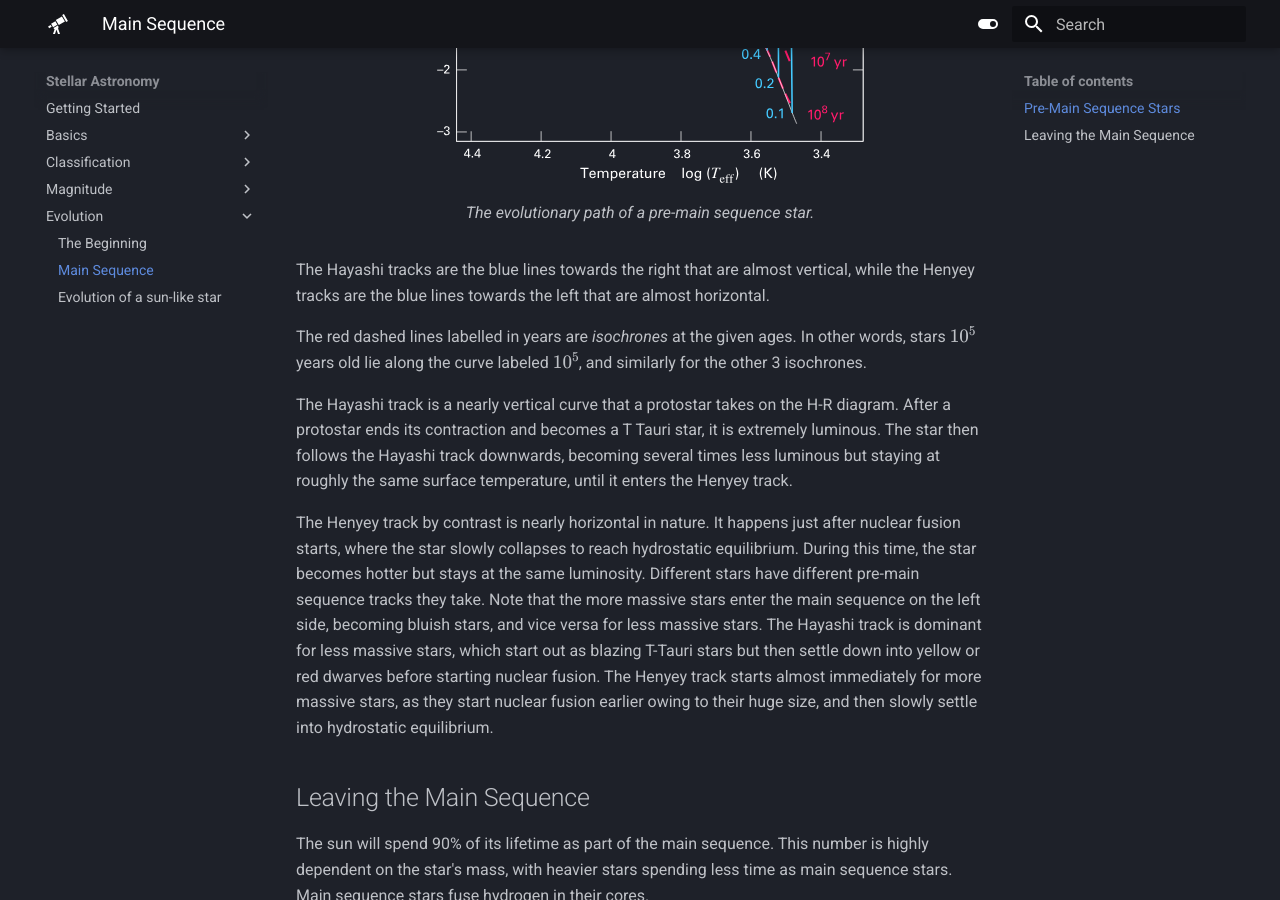
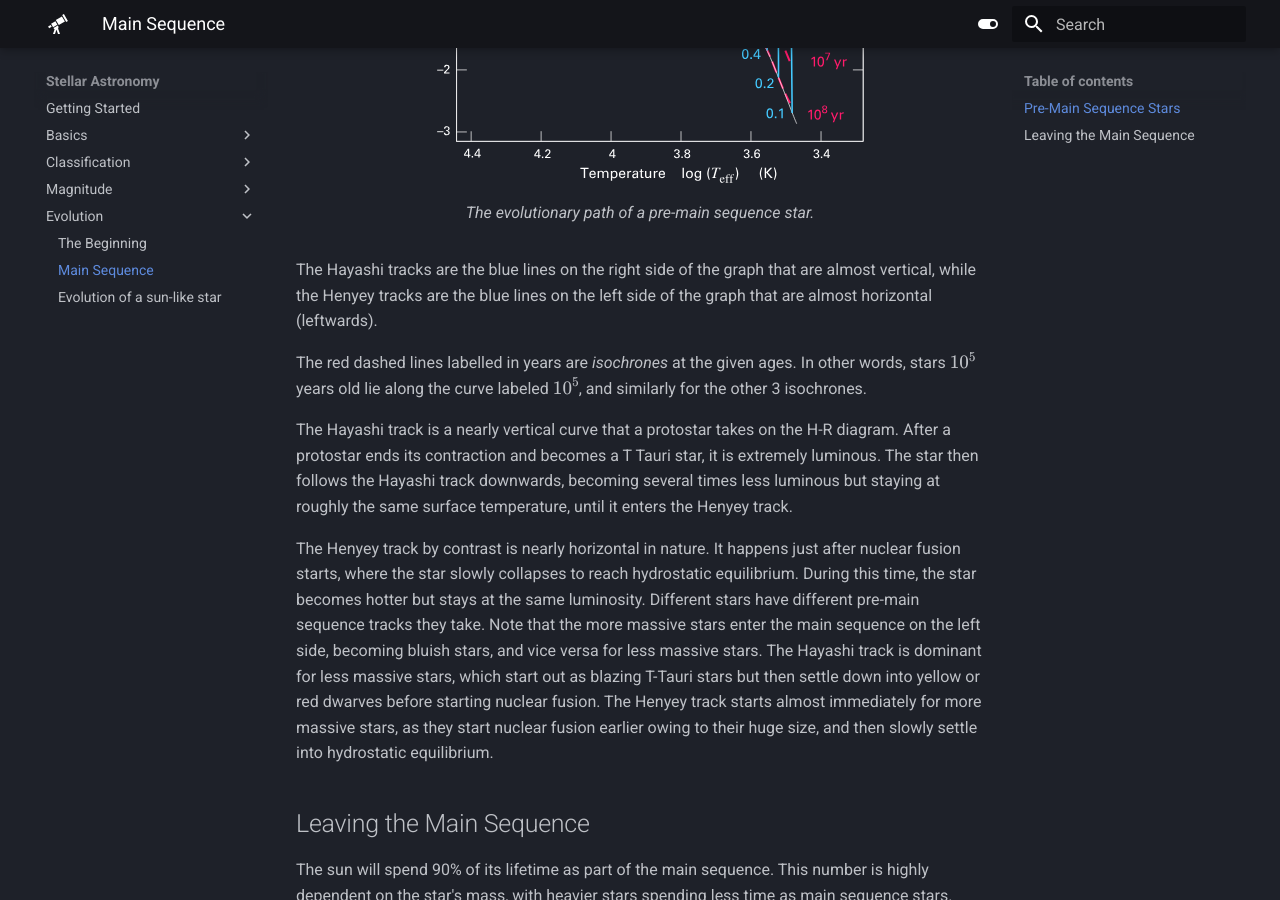
Before and after one commit to nushastro/website, an MkDocs documentation site: the page built from docs/stellar/evolution/main_sequence.md, in a window 1280 px wide and 900 px high, scrolled down 693 px. Built offline with MkDocs 1.6.1 and Material for MkDocs 9.7.7, drawn with Linux system fonts in a browser that asks for light colours.

Commit message:
its so hard to put this in words that makes it clear

```diff
--- a/docs/stellar/evolution/main_sequence.md
+++ b/docs/stellar/evolution/main_sequence.md
@@ -11,7 +11,7 @@ onto the main sequence is marked by the **Hayashi and Henyey tracks** (shown in
   <figcaption>The evolutionary path of a pre-main sequence star.</figcaption>
 </figure>
 
-The Hayashi tracks are the blue lines towards the right that are almost vertical, while the Henyey tracks are the blue lines towards the left that are almost horizontal.
+The Hayashi tracks are the blue lines on the right side of the graph that are almost vertical, while the Henyey tracks are the blue lines on the left side of the graph that are almost horizontal (leftwards).
 
 The red dashed lines labelled in years are _isochrones_ at the given ages. In other words, stars $10^5$ years old lie along the curve labeled $10^5$, and similarly for the other 3 isochrones.
 
```
